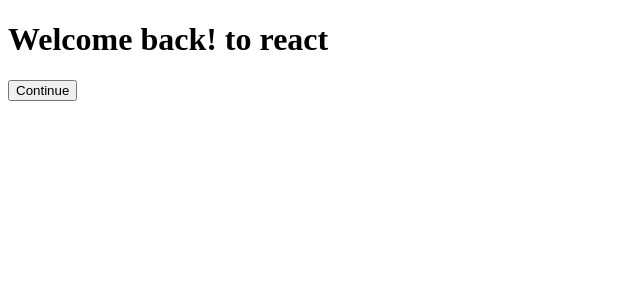
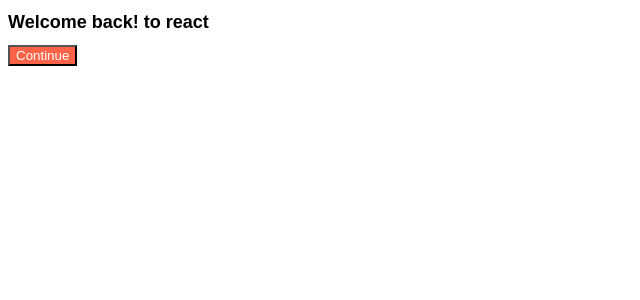
Before and after one commit to Woochang1132/react-app, a React (Create React App) app: page / in a window 1280 px wide. Shown: the top 300 px of the page, without its empty margins (0-640 px from the left). Built offline with nearby package versions, Linux system fonts and the light colour scheme.

Commit message:
react-app => module.css 활용

```diff
--- a/src/App.js
+++ b/src/App.js
@@ -1,9 +1,10 @@
 import Button from "./Button";
+import styles from "./App.module.css";
 
 function App() {
   return (
     <div>
-      <h1>Welcome back! to react</h1>
+      <h1 className={styles.title}>Welcome back! to react</h1>
       <Button text={"Continue"}></Button>
     </div>
   );
--- /dev/null
+++ b/src/App.module.css
@@ -0,0 +1,4 @@
+.title{
+    font-family: Arial, Helvetica, sans-serif;
+    font-size: 18px;
+}
--- a/src/Button.js
+++ b/src/Button.js
@@ -1,6 +1,8 @@
 import PropTypes from "prop-types";
+import styles from "./Button.module.css";
+
 function Button({ text }) {
-  return <button>{text}</button>;
+  return <button className={styles.btn}>{text}</button>;
 }
 
 Button.propTypes = {
--- /dev/null
+++ b/src/Button.module.css
@@ -0,0 +1,4 @@
+.btn{
+    color: white;
+    background-color: tomato;
+}
```
